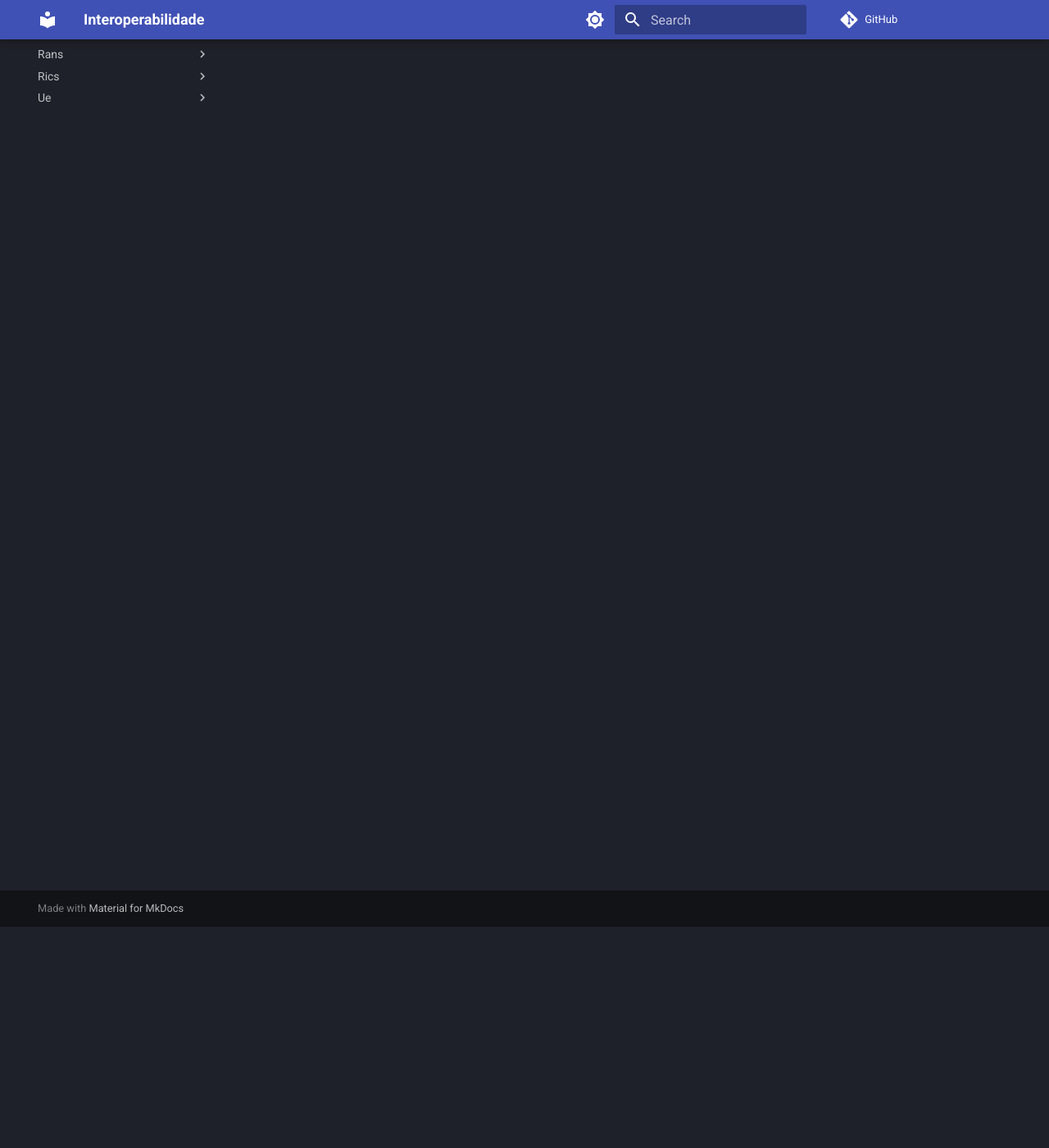
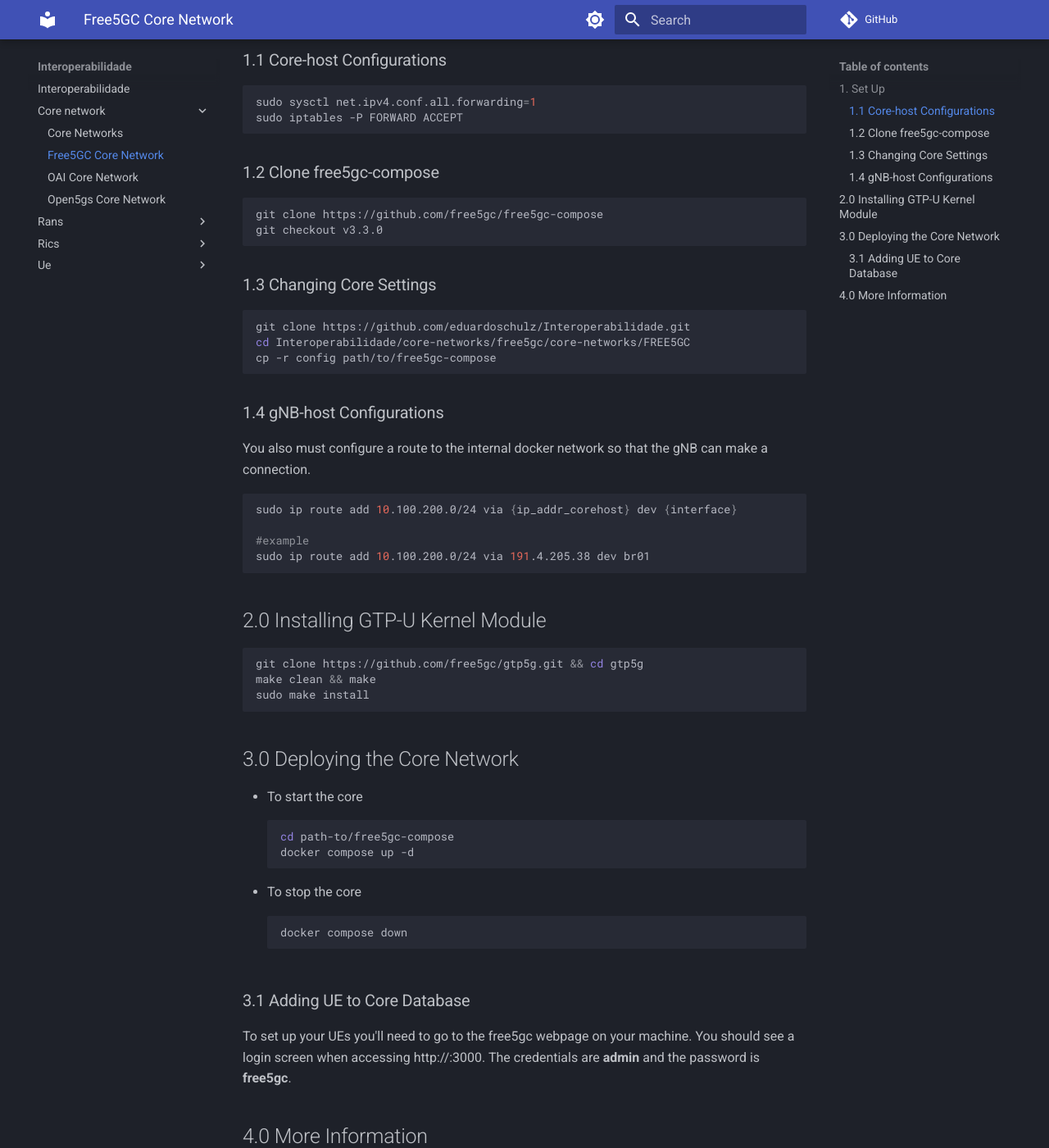
Before and after one commit to eduardoschulz/Interoperability, an MkDocs documentation site: the page built from docs/core-network/free5gc.md, in a window 1280 px wide and 1400 px high, scrolled down 270 px. Shown: the whole window at 82% size. Built offline with MkDocs 1.6.1 and Material for MkDocs 9.7.7, drawn with Linux system fonts in a browser that asks for light colours; comment, search, counter and statistics services are not loaded; some of the changed text lies outside the part shown.

Commit message:
add core docs

````diff
--- a/docs/core-network/free5gc.md
+++ b/docs/core-network/free5gc.md
@@ -1 +1,65 @@
-#
+# Free5GC Core Network
+
+## 1. Set Up
+In our test we used the version v3.3.0.
+
+### 1.1 Core-host Configurations
+
+```shell
+sudo sysctl net.ipv4.conf.all.forwarding=1
+sudo iptables -P FORWARD ACCEPT
+```
+
+### 1.2 Clone free5gc-compose
+
+```shell
+git clone https://github.com/free5gc/free5gc-compose
+git checkout v3.3.0
+```
+
+### 1.3 Changing Core Settings
+
+```shell
+git clone https://github.com/eduardoschulz/Interoperabilidade.git
+cd Interoperabilidade/core-networks/free5gc/core-networks/FREE5GC
+cp -r config path/to/free5gc-compose
+```
+
+### 1.4 gNB-host Configurations
+You also must configure a route to the internal docker network so that the gNB can make a connection.
+
+```shell
+sudo ip route add 10.100.200.0/24 via {ip_addr_corehost} dev {interface}
+
+#example
+sudo ip route add 10.100.200.0/24 via 191.4.205.38 dev br01
+```
+
+## 2.0 Installing GTP-U Kernel Module
+
+```shell
+git clone https://github.com/free5gc/gtp5g.git && cd gtp5g
+make clean && make
+sudo make install
+```
+
+## 3.0 Deploying the Core Network
+
++ To start the core
+```shell
+cd path-to/free5gc-compose
+docker compose up -d
+```
++ To stop the core
+```shell
+docker compose down
+```
+
+### 3.1 Adding UE to Core Database
+To set up your UEs you'll need to go to the free5gc webpage on your machine. You should see a login screen when accessing http://<core-ip>:3000. The credentials are **admin** and the password is **free5gc**.
+
+## 4.0 More Information
+
+[Free5GC - Github Page](https://github.com/free5gc/free5gc)
+[Free5GC - Compose](https://github.com/free5gc/free5gc-compose)
+[Free5GC - Forum](https://forum.free5gc.org/)
````
Also changed, not shown: docs/core-network/cores.md (+10 -1 lines), docs/core-network/oaicn.md (+7 -2 lines), docs/core-network/open5gs.md (+47 -1 lines).
